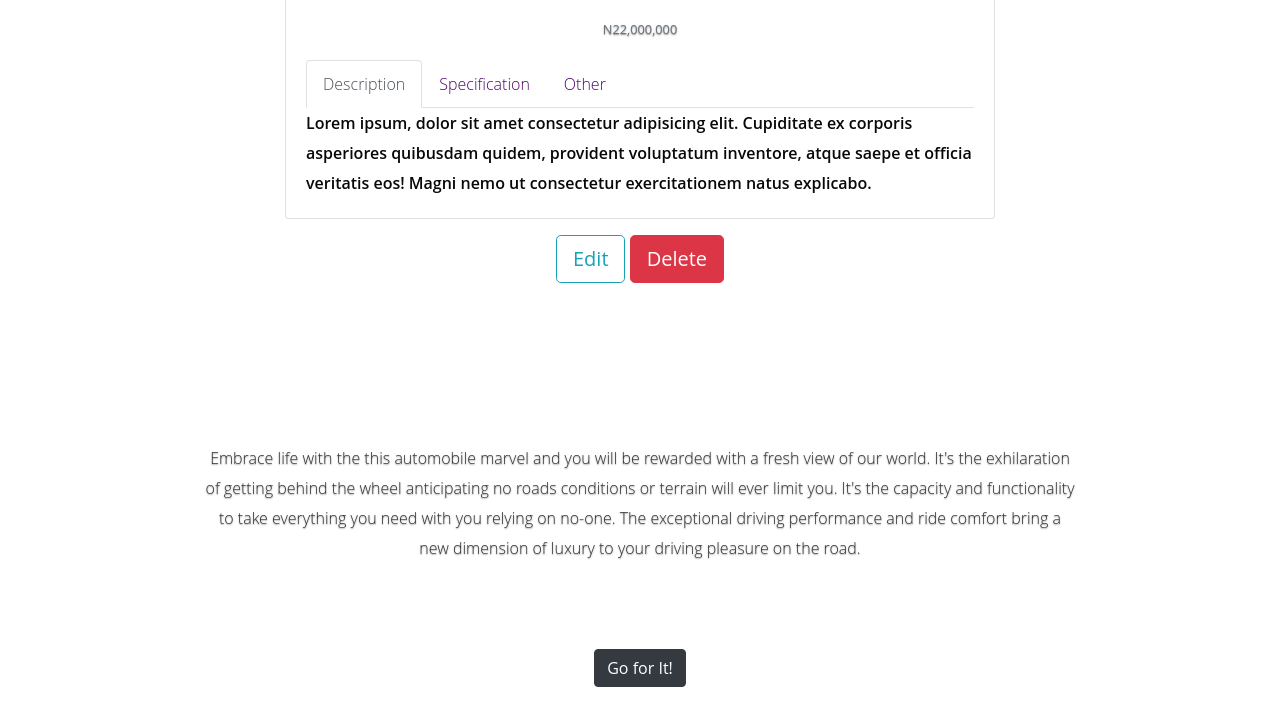
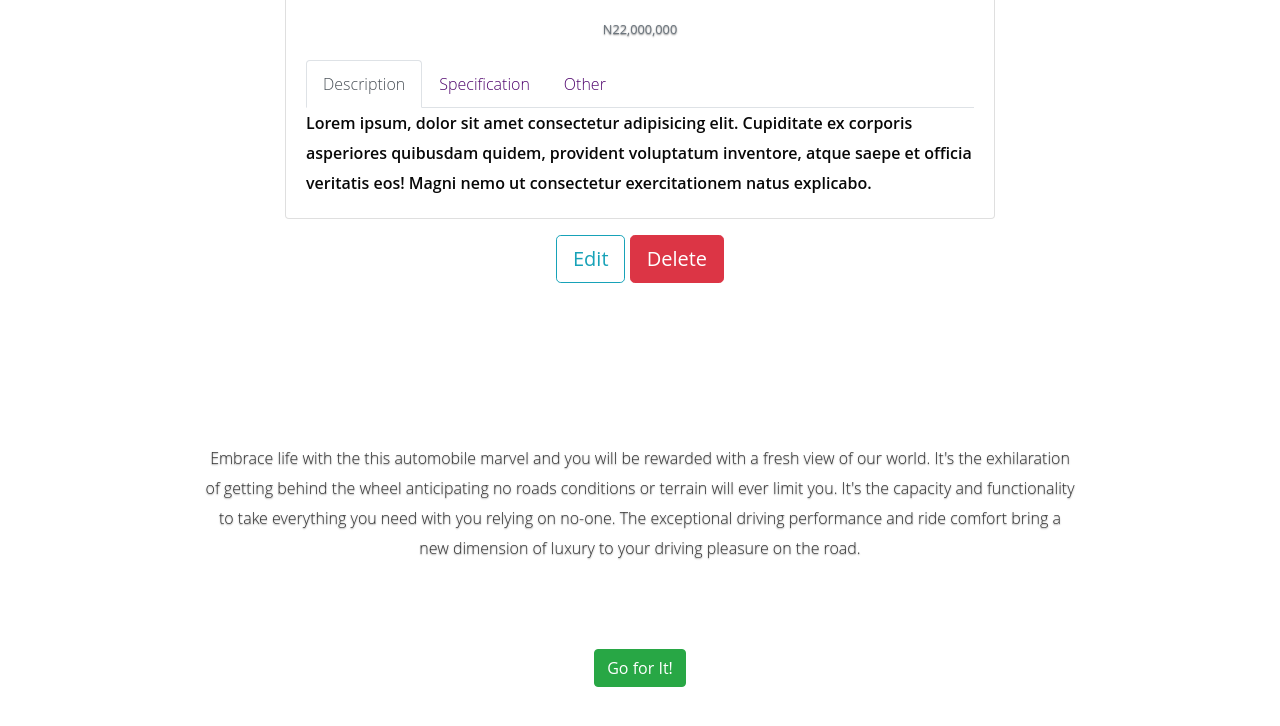
Before and after one commit to udujoel/car_listing_platform-, a plain HTML site: page detail.html in a window 1280 px wide. Shown: the part 316-1042 px from the top of the page. Drawn offline with Linux system fonts and the light colour scheme; no server answers.

Commit message:
visual tweak

```diff
--- a/detail.html
+++ b/detail.html
@@ -38,9 +38,7 @@
 					<li class="nav-item">
 						<a class="nav-link" id="logout" data-toggle="modal" data-target="#myModal" href="#">Sign-Out</a>
 					</li>
-					<!-- <li class="nav-item">
-						<a class="nav-link" data-toggle="modal" data-target="#myModal2" href="#">Register</a>
-					</li> -->
+
 				</ul>
 			</div>
 		</div>
@@ -91,7 +89,6 @@
 
 					</p>
 					<p><input id="edit_model" type="text" class="form-control" placeholder="Model"></p>
-					<!-- <p class="card-text">This is a wider card with supporting text below as a natural lead-in to additional content. This content is a little bit longer.</p> -->
 
 						<p id="detailprice" class="card-text"><small class="text-muted ">N22,000,000</small>
 						<p><input type="text" id="edit_price" class="card-text text-left" placeholder="Price*"></p>
@@ -144,8 +141,6 @@
 					</select>
 							</div>
 							<div class="tab-pane fade text-left" id="other" role="tabpanel" aria-labelledby="other-tab"> text
-
-
 							</div>
 						</div>
 
@@ -155,9 +150,6 @@
 				<a href="#" id="delete" class="btn btn-danger btn-lg">Delete</a>
 
 			</div>
-
-
-
 		</div>
  <div class="call-to-action-container section-container section-container-image-bg">
 	        <div class="container">
@@ -170,25 +162,11 @@
 	            </div>
 	            <div class="row">
 	            	<div class="col section-bottom-button wow fadeInUp">
-                        <a class="btn btn-dark" href="#">Go for It!</a>
+                        <a class="btn btn-success" href="#">Go for It!</a>
 	            	</div>
 	            </div>
 	        </div>
         </div>
-
-		<!-- Footer -->
-		<!-- <footer>
-			<div class="container">
-				<div class="row">
-					<div class="col-md-5 footer-left">
-						<p>&copy; A car listing platform designed by <a href="#">Joell</a>.</p>
-					</div>
-				</div>
-
-			</div>
-	</div>
-	</footer> -->
-
 
 		<!-- Javascript -->
 		<script src="assets/js/jquery-3.2.1.min.js"></script>
```
